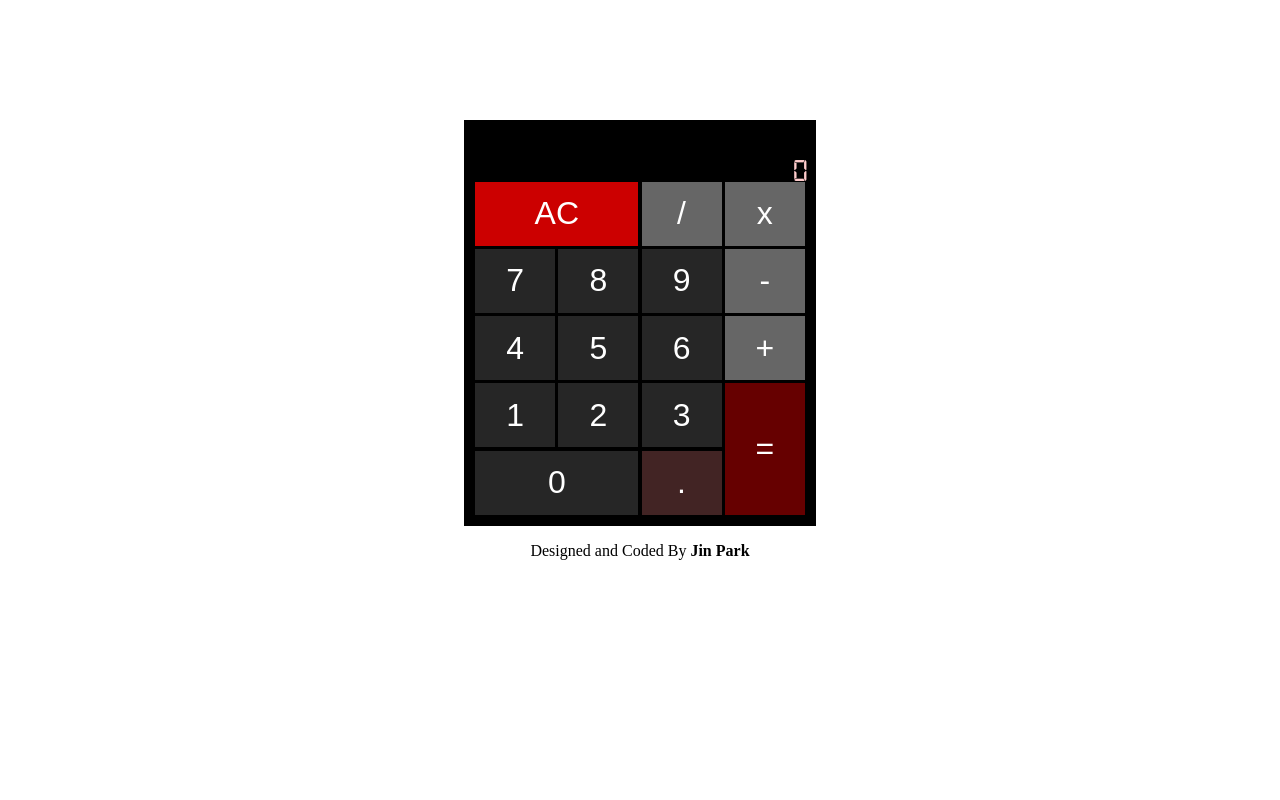
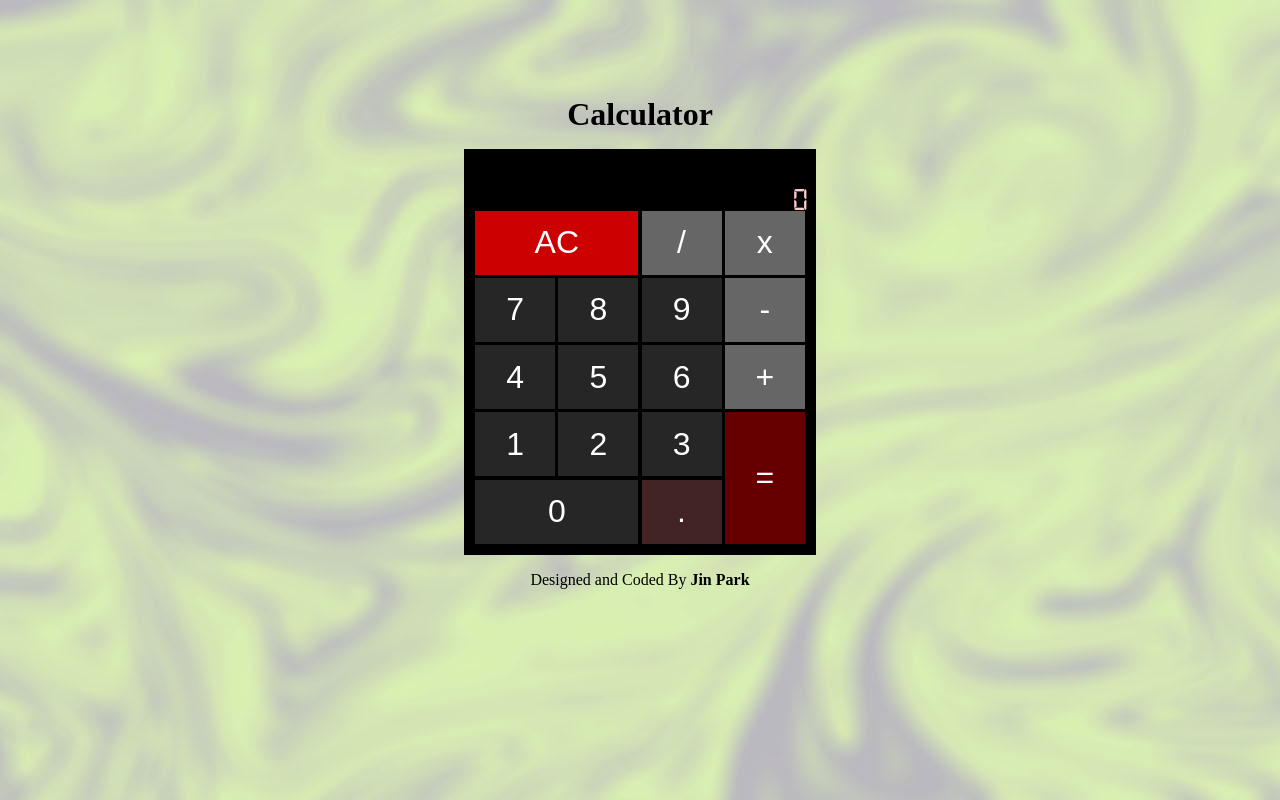
Before and after one commit to developerjinpark/javascript-calculator, a React (Create React App) app: page / in a window 1280 px wide. Built offline with nearby package versions, Linux system fonts and the light colour scheme.

Commit message:
Added name and background-image

```diff
--- a/public/index.html
+++ b/public/index.html
@@ -19,7 +19,7 @@
       work correctly both with client-side routing and a non-root public URL.
       Learn how to configure a non-root public URL by running `npm run build`.
     -->
-    <title>React App</title>
+    <title>Calculator</title>
   </head>
   <body>
     <noscript>You need to enable JavaScript to run this app.</noscript>
--- a/src/App.css
+++ b/src/App.css
@@ -7,9 +7,13 @@
   src: url('./fonts/digital-7.ttf');
 }
 
+#container {
+  margin-top: 12vh;
+  text-align: center;
+}
 #calculator {
   width: 21rem;
-  margin: 15vh auto 1rem;
+  margin: 1rem auto;
   background-color: hsl(0, 0%, 0%);
   padding: 0.5rem;
 }
--- a/src/App.js
+++ b/src/App.js
@@ -211,6 +211,9 @@ class App extends React.Component {
   render() {
     return (
       <div id="container">
+        <header>
+          <h1>Calculator</h1>
+        </header>
         <div id="calculator">
           <div id="displayWarp">
             <p id="displayInput">{this.state.input}</p>
--- /dev/null
+++ b/src/index.css
@@ -0,0 +1,3 @@
+body {
+  background-image: url("./images/bg-image.jpg");
+}
--- a/src/index.js
+++ b/src/index.js
@@ -1,6 +1,7 @@
 import React from 'react';
 import ReactDOM from 'react-dom';
 import App from './App';
+import './index.css';
 import * as serviceWorker from './serviceWorker';
 
 ReactDOM.render(<App />, document.getElementById('root'));
```
Also changed, not shown: src/images/bg-image.jpg (added).
